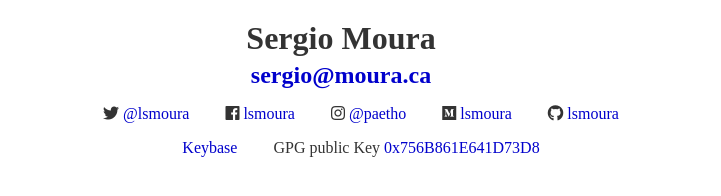
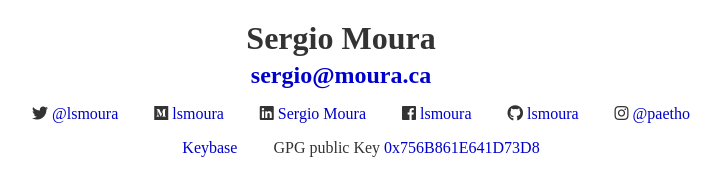
Before and after one commit to lsmoura/sergio.moura.ca, a plain HTML site: page public/index.html in a window 1280 px wide. Shown: the whole page, without its empty margins (299-1020 px from the left). Drawn offline with Linux system fonts and the light colour scheme.

Commit message:
linkedin

```diff
--- a/public/index.html
+++ b/public/index.html
@@ -12,10 +12,11 @@
 
   <ul class="whereabouts">
     <li><a href="https://twitter.com/lsmoura"><i class="fab fa-twitter"></i> @lsmoura</a></li>
+    <li><a href="https://medium.com/@lsmoura"><i class="fab fa-medium"></i> lsmoura</a></li>
+    <li><a href="https://linkedin.com/in/luissergiomoura"><i class="fab fa-linkedin"></i> Sergio Moura</a></li>
     <li><a href="https://facebook.com/lsmoura"><i class="fab fa-facebook"></i> lsmoura</a></li>
+    <li><a href="https://github.com/lsmoura"><i class="fab fa-github"></i> lsmoura</a></li>
     <li><a href="https://instagram.com/paetho"><i class="fab fa-instagram"></i> @paetho</a></li>
-    <li><a href="https://medium.com/@lsmoura"><i class="fab fa-medium"></i> lsmoura</a></li>
-    <li><a href="https://github.com/lsmoura"><i class="fab fa-github"></i> lsmoura</a></li>
   </ul>
   <ul class="whereabouts">
     <li><a href="https://keybase.io/lsmoura">Keybase</a></li>
```
